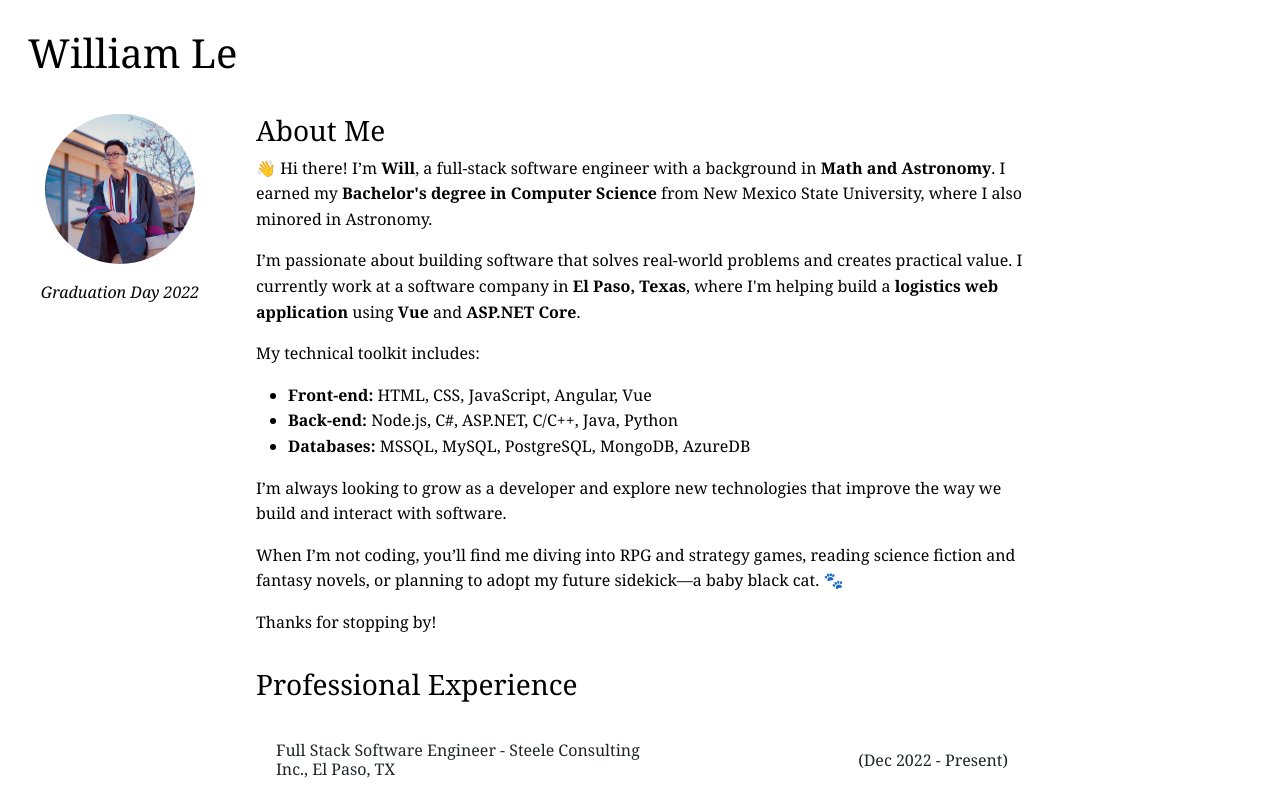
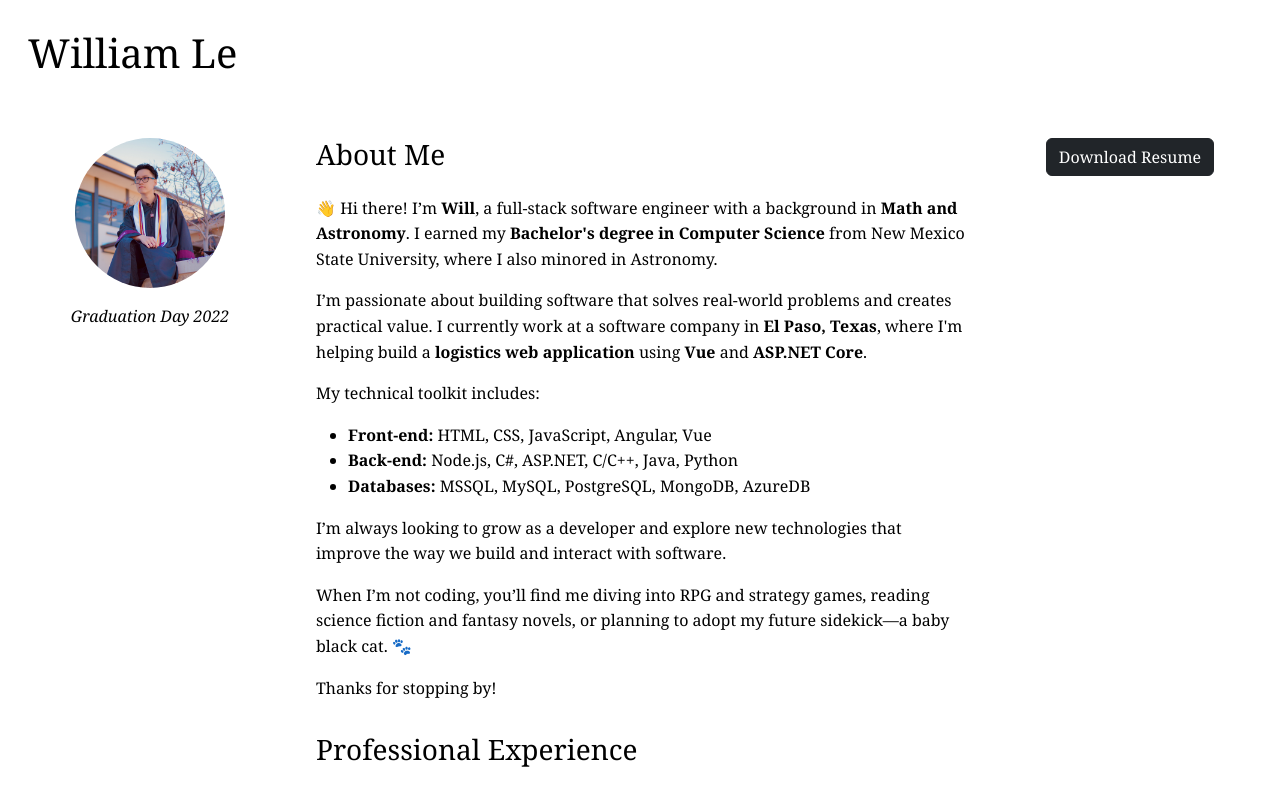
Before and after one commit to wontliam/resume, an Angular app: page / in a window 1280 px wide. Shown: the top 800 px of the page. Built offline with nearby package versions, Linux system fonts and the light colour scheme.

Commit message:
Some accordion styling and download button

```diff
--- a/src/app/home/home.component.css
+++ b/src/app/home/home.component.css
@@ -14,10 +14,14 @@ section {
   display: none;
 }
 
+/* Change color on hover */
+::ng-deep .accordion-button:hover {
+  background-color: #e7f1ff;
+}
+
 .accordion-body {
   padding-right: 0;
 }
-
 
 .contact-link {
   color: inherit;
--- a/src/app/home/home.component.html
+++ b/src/app/home/home.component.html
@@ -4,24 +4,20 @@
     min-height: 100vh;
   "
 >
-  <div class="d-flex flex-column justify-content-start align-items-center"
-    style="
-      flex-basis: 300px;
-      max-width: 500px;
-    "
-  >
-    <img src="assets/images/will.jpeg" alt="My pfp" style="width: 150px; height: 150px; border-radius: 50%; margin-bottom: 1rem;">
+  <div class="d-flex flex-column justify-content-start align-items-center flex-shrink-0 pt-4"
+       style="width: 300px; position: sticky; top: 0; align-self: flex-start; height: 100vh;">
+    <img src="assets/images/will.jpeg" style="width: 150px; border-radius: 50%; margin-bottom: 1rem;" />
     <i>Graduation Day 2022</i>
   </div>
 
-  <div class="d-flex flex-column justify-content-start align-items-start flex-grow-1"
+  <div class="d-flex flex-column justify-content-start align-items-start flex-grow-1 pt-4"
     style="
       flex-basis: 1000px;
       max-width: 1800px;
     "
   >
     <section id="about" class="container">
-      <h3>About Me</h3>
+      <h3 class="mb-4">About Me</h3>
       <p>👋 Hi there! I’m <strong>Will</strong>, a full-stack software engineer with a background in <strong>Math and Astronomy</strong>. I earned my <strong>Bachelor's degree in Computer Science</strong> from New Mexico State University, where I also minored in Astronomy.</p>
 
       <p>I’m passionate about building software that solves real-world problems and creates practical value. I currently work at a software company in <strong>El Paso, Texas</strong>, where I'm helping build a <strong>logistics web application</strong> using <strong>Vue</strong> and <strong>ASP.NET Core</strong>.</p>
@@ -64,20 +60,20 @@
 
                 <!-- Project -->
                 <div class="accordion-item">
-                  <h2 class="accordion-header" [id]="'project' + j">
+                  <h2 class="accordion-header" [id]="'project' + i + j">
                     <button
                       class="accordion-button collapsed"
                       type="button"
                       aria-expanded="false"
                       data-bs-toggle="collapse"
-                      [attr.data-bs-target]="'#projectCollapse' + j"
+                      [attr.data-bs-target]="'#projectCollapse' + i + j"
                     >
                       <!-- Company - Project Name (Duration) -->
                       <div class="col">{{project.company}} - {{project.projectName}}</div>
                       <div class="col" style="text-align: end;">({{project.duration}})</div>
                     </button>
                   </h2>
-                  <div [id]="'projectCollapse' + j" class="accordion-collapse collapse">
+                  <div [id]="'projectCollapse' + i + j" class="accordion-collapse collapse">
                     <div class="accordion-body">
                       <strong>{{project.projectType}}</strong>
                       <ul *ngFor="let description of project.descriptions">
@@ -141,12 +137,8 @@
 
   </div>
 
-  <div class="d-flex flex-column"
-    style="
-      flex-basis: 300px;
-      max-width: 500px;
-    "
-  >
-
+  <div class="d-flex flex-column justify-content-start align-items-center flex-shrink-0 pt-4"
+       style="width: 300px; position: sticky; top: 0; align-self: flex-start; height: 100vh;">
+       <button type="button" class="btn btn-dark" (click)="onDownloadResume()">Download Resume</button>
   </div>
 </div>
--- a/src/app/home/home.component.ts
+++ b/src/app/home/home.component.ts
@@ -90,4 +90,8 @@ export class HomeComponent {
   ngOnInit() {
     // Component initialization logic can go here
   }
+
+  onDownloadResume() {
+    console.log('Download Resume button clicked');
+  }
 }
```
